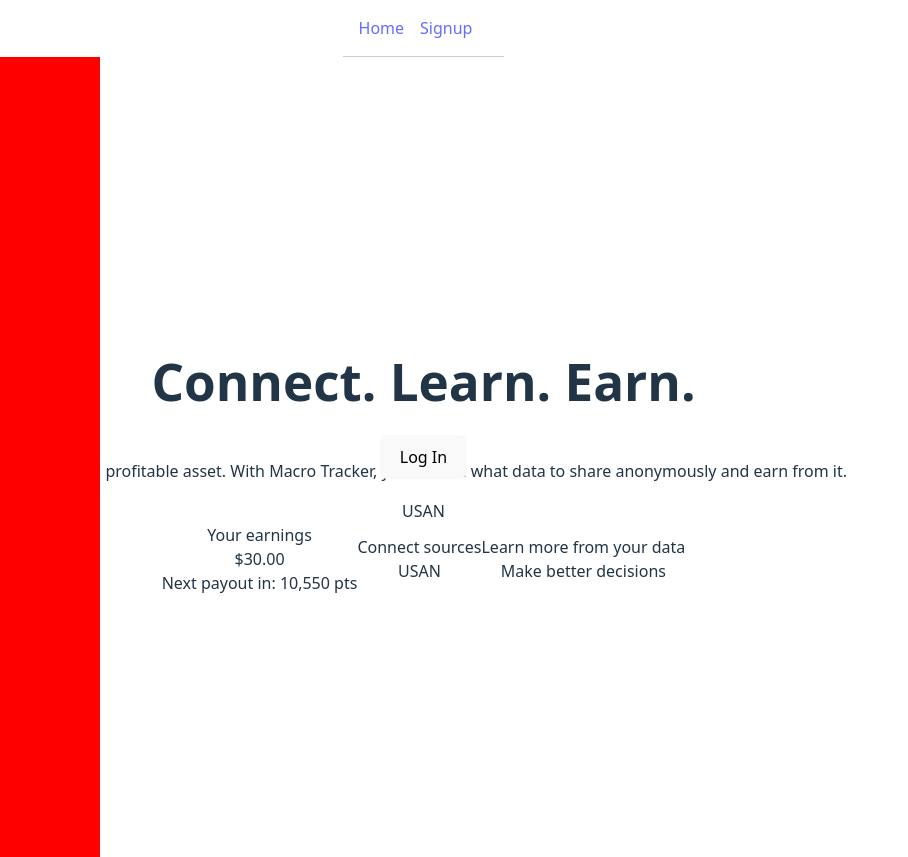
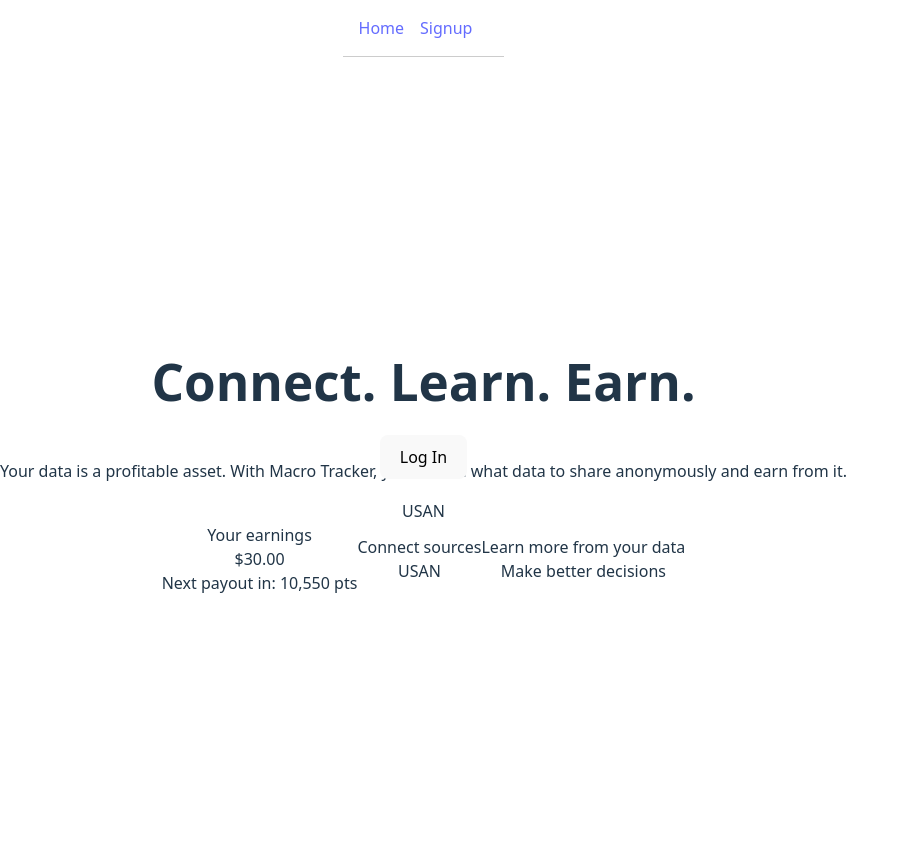
Before and after one commit to Hernerdez/macro_tracker, a React (Vite) app in the folder macro-tracker-frontend/: page / in a window 1280 px wide. Shown: the whole page, without its empty margins (0-908 px from the left). Built offline with nearby package versions, Linux system fonts and the light colour scheme; the HTML template or start-up script is replaced by a standard one.

Commit message:
sidebars test

```diff
--- a/macro-tracker-frontend/src/LandingPage.jsx
+++ b/macro-tracker-frontend/src/LandingPage.jsx
@@ -36,15 +36,16 @@ export default function LandingPage() {
         </button>
       </div>
       {/* Side Bars */}
-      <div style={{
-        position: 'absolute',
-        left: 0,
-        bottom: 0,
-        width: '100px',
-        height: '100vh',
-        background: 'red',
-        zIndex: 9999
-      }}></div>
+      <div
+        className={`absolute left-0 bottom-0 w-32 h-3/4 bg-gray-400 rounded-t-3xl z-20 transition-all duration-700 ${
+          showBars ? 'translate-y-0 opacity-100' : 'translate-y-full opacity-0'
+        }`}
+      />
+      <div
+        className={`absolute right-0 bottom-0 w-32 h-3/4 bg-gray-400 rounded-t-3xl z-20 transition-all duration-700 ${
+          showBars ? 'translate-y-0 opacity-100' : 'translate-y-full opacity-0'
+        }`}
+      />
 
       {/* Main Content */}
       <div className="relative z-10 flex flex-col items-center">
```
